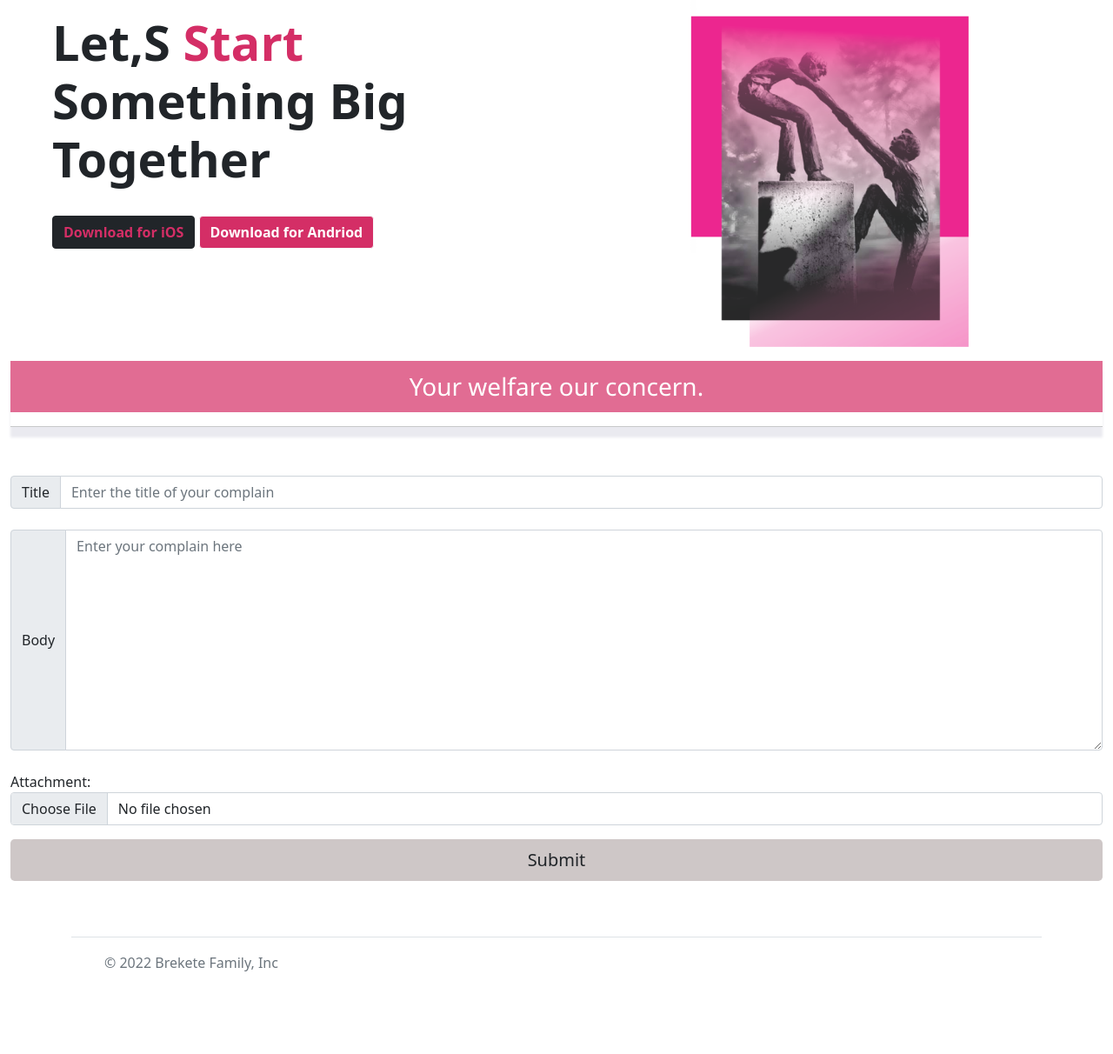
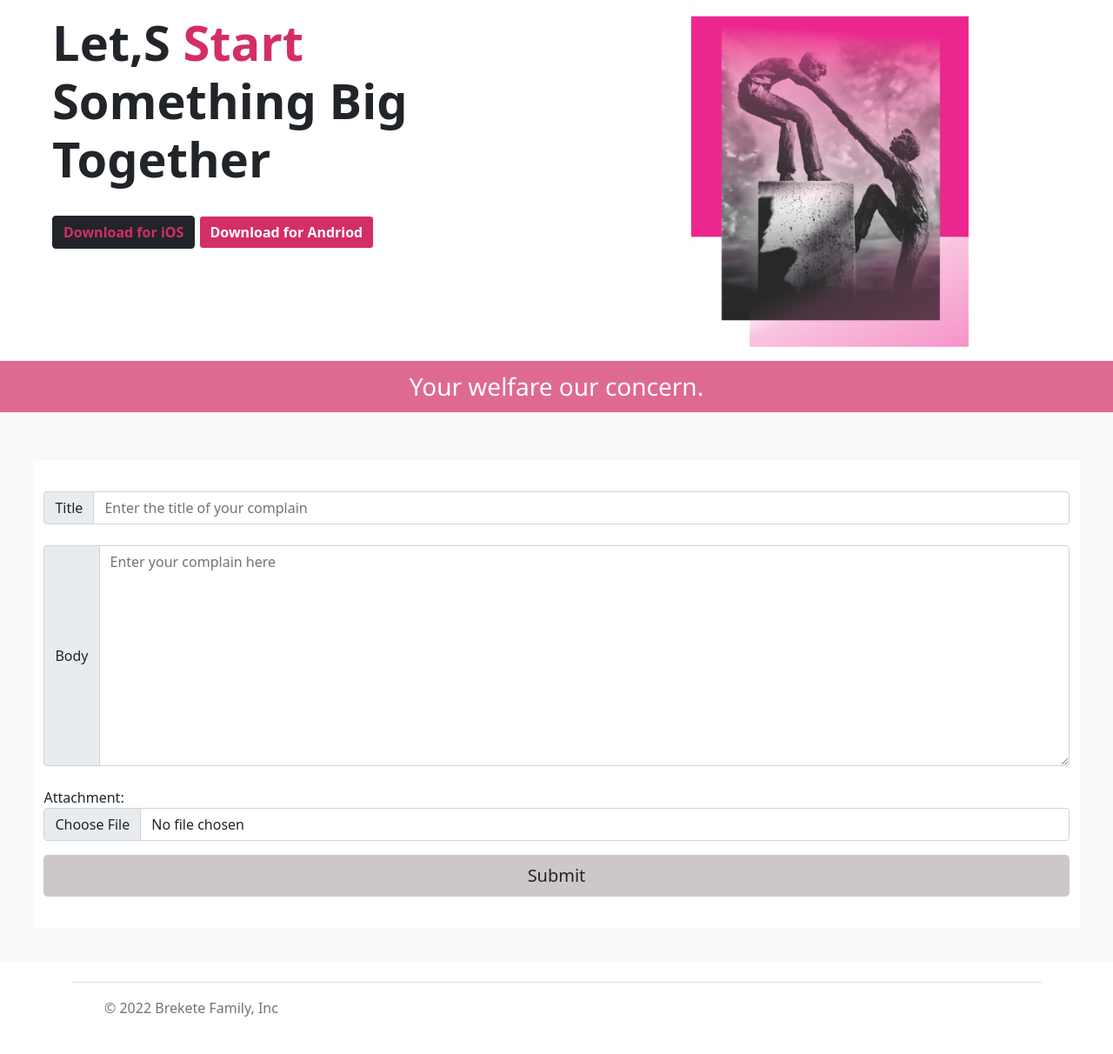
Before and after one commit to DamaMichaelYohanna/complain-system, a Django app: page /complain in a window 1280 px wide. Shown: the part 66-1278 px from the top of the page at 87% size. Before the commit the page ends 1183 px from the top, so only its background shows below. Run offline with Django 4.2, Linux system fonts and the light colour scheme; a user stored in the database is signed in; some libraries are stand-ins or nearby versions.

Commit message:
update complain html and css. change form display

```diff
--- a/main/static/main/style.css
+++ b/main/static/main/style.css
@@ -143,3 +143,23 @@
       width: 100%;
     }
   }
+
+  /* Submit complain page */
+  /* ===================== */
+.complain-main{
+  margin:0px;
+  padding:0px;
+  background-color: #f9f9f9;
+}
+.form-parent{
+  padding: 3%;
+  background-color: #f9f9f9;
+}
+.inner-parent{
+  background-color: white;
+  padding: 3% 1%;
+}
+.complain-input-lable{
+    background: rgba(212, 46, 102, .7);
+    color:white;
+  }
--- a/main/template/main/complain.html
+++ b/main/template/main/complain.html
@@ -1,11 +1,10 @@
 {% extends 'base.html' %}{% load static %} {% block title %} Brekete | Complain
 {% endblock %} {%block content %}
-<div class="container-fluid pb-4" style="background: white">
+<div class="container-fluid complain-main" style="">
   <div
     style="
       text-align: center;
       font-family: 'Segoe UI', Tahoma, Geneva, Verdana, sans-serif;
-      box-shadow: 0px 12px 3px rgb(234, 234, 240);
     "
     class="mt-3 mb-3"
   >
@@ -14,27 +13,18 @@
       Kindly fill in your complain in the form provided below. do well to
       provide all the necessary information and relevant documents.
     </p> -->
-    <hr />
   </div>
-  <div class="row pt-4">
-    <!-- first column -->
-    <!-- <div class="col-md-6">
-      <img
-        src="{% static 'main/_g.gif' %}"
-        alt="photo image"
-        style="border-radius: 1%; height: 100%; width: 100%"
-      />
-    </div> -->
-    <!-- second column -->
-    <div class="col-md pt-3 pb-3">
+  <div class="form-parent">
+    <div class="inner-parent">
       <form
         action="complain"
         method="POST"
         enctype="multipart/form-data"
         class="contact-fom"
+        style=""
       >
         <div class="input-group mb-4">
-          <span class="input-group-text">Title</span>
+          <span class="input-group-text complain-input-label">Title</span>
           <input
             type="text"
             name="title"
@@ -47,7 +37,7 @@
         </div>
 
         <div class="input-group mb-4">
-          <span class="input-group-text">Body</span>
+          <span class="input-group-text complain-input-label">Body</span>
           <textarea
             name="body"
             cols="40"
```
Also changed, not shown: db.sqlite3.
